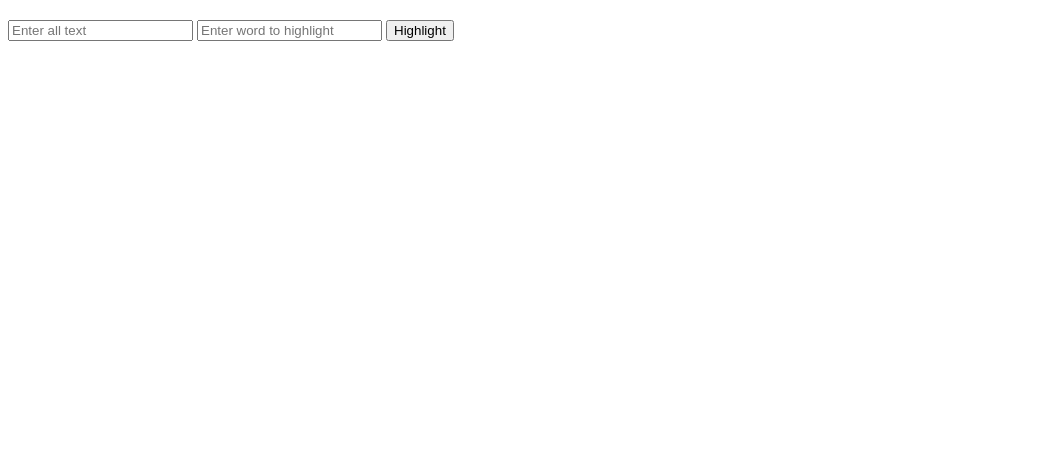
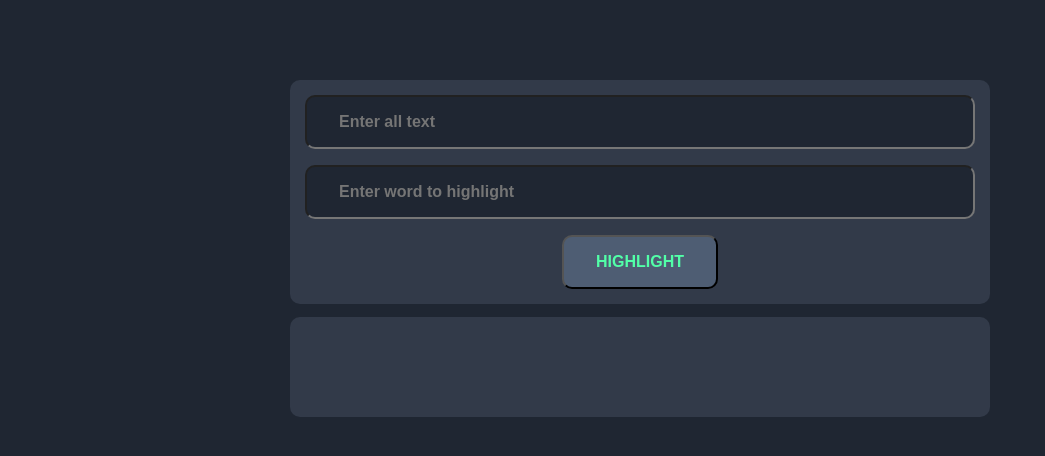
Before and after one commit to rasaqsodiq1221/wordHighlighter, a plain HTML site: page index.html in a window 1280 px wide. Shown: the whole page, without its empty margins (0-1045 px from the left). Drawn offline with Linux system fonts and the light colour scheme.

Commit message:
completed the styling

```diff
--- a/index.html
+++ b/index.html
@@ -5,13 +5,17 @@
   <meta http-equiv="X-UA-Compatible" content="IE=edge">
   <meta name="viewport" content="width=device-width, initial-scale=1.0">
   <link rel="stylesheet" href="/style.css">
-  <title>Document</title>
+  <title>word highlighter</title>
 </head>
 <body>
-  <h2></h2>
-  <input class="all-text" type="text" placeholder="Enter all text" />
-	<input class="main-text" type="text" placeholder="Enter word to highlight" />
-	<button>Highlight</button>
+  <form>
+    <input class="all-text" type="text" placeholder="Enter all text" />
+    <input class="main-text" type="text" placeholder="Enter word to highlight" />
+    <button>Highlight</button>
+  </form>
+  <div>
+    <h2></h2>
+  </div>
   <script src="/script.js"></script>
 </body>
 </html>
--- a/style.css
+++ b/style.css
@@ -1,8 +1,84 @@
-html, body {
-  width: 100%;
+@import url('https://fonts.googleapis.com/css2?family=Manrope:wght@400;800&display=swap');
+
+:root {
+  --prycyan: hsl(193, 38%, 86%);
+  --prygreen: hsl(150, 100%, 66%);
+  --neublue: hsl(217, 19%, 38%);
+  --neugrayblue: hsl(217, 19%, 24%);
+  --neudarkblue: hsl(218, 23%, 16%);
+}
+
+* {
+  box-sizing: border-box;
+  padding: 0;
+  margin: 0;
+}
+
+html {
+  scroll-behavior: smooth;
+}
+
+body {
+  font-family: 'Manrope', sans-serif;
+  background-color: var(--neudarkblue);
+  display: flex;
+  justify-content: center;
+  align-items: center;
+  flex-direction: column;
   height: 100%;
+  padding: 5em 0px 10em;
 }
+
 
 mark {
   background-color: #FFFF00;
 }
+form {
+  width: 95%;
+  max-width: 700px;
+  margin: 0px auto;
+  padding: 15px;
+  color: #fff;
+  background-color: var(--neugrayblue);
+  border-radius: 10px;
+  text-align: center;
+  margin-bottom: 0.8rem;
+}
+
+input {
+  background-color: var(--neudarkblue);
+  padding: 1em 2em;
+  color: var(--prycyan);
+  border-radius: 10px;
+  width: 100%;
+  font-size: 1rem;
+  margin-bottom: 1rem;
+  font-weight: 600;
+
+}
+
+button {
+  padding: 1em 2em;
+  border-radius: 10px;
+  background-color: var(--neublue);
+  color: var(--prygreen);
+  text-transform: uppercase;
+  font-size: 1rem;
+  font-weight: 600;
+}
+
+button:hover {
+  background-color: var(--prygreen);
+  color: var(--neudarkblue);
+}
+
+div {
+  width: 95%;
+  max-width: 700px;
+  margin: 0px auto;
+  padding: 50px 15px;
+  color: #fff;
+  background-color: var(--neugrayblue);
+  border-radius: 10px;
+  text-align: center;
+}
```
